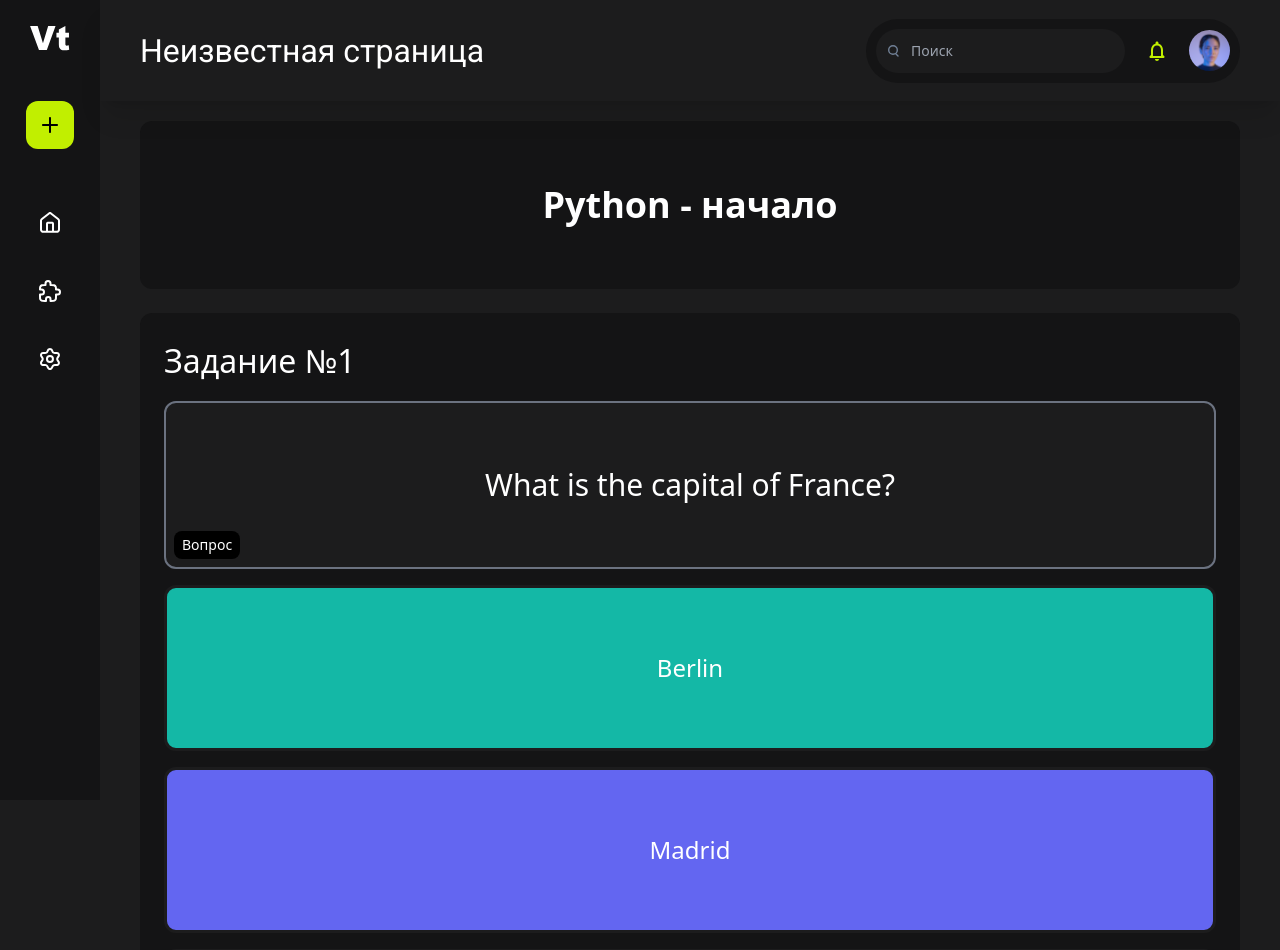
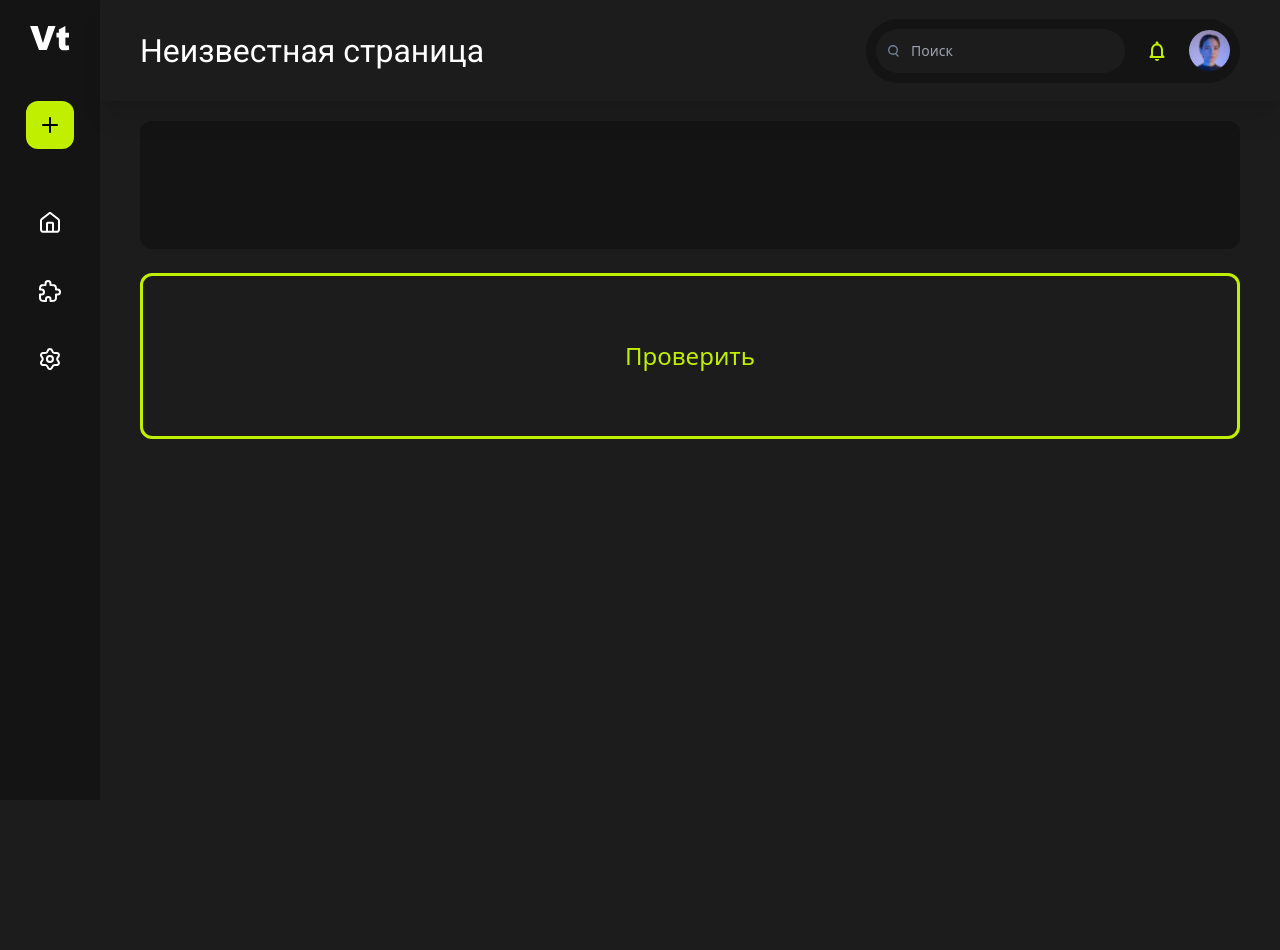
Before and after one commit to logickoff123/ProductValltest, a Next.js app: page /catalog/preview/ai_test/1 in a window 1280 px wide. Shown: the top 950 px of the page. After the commit the page ends 800 px from the top, so only its background shows below. Built offline with nearby package versions, Linux system fonts and the light colour scheme.

Commit message:
setupTestAlone + req

```diff
--- a/src/components/setup_test_alone/TestName/index.tsx
+++ b/src/components/setup_test_alone/TestName/index.tsx
@@ -1,9 +1,9 @@
 'use client';
 
-export const TestName: React.FC = () => {
+export const TestName = ({ name }: { name: string }) => {
   return (
     <div className="bg-[#141415] p-6 rounded-[24px] shadow-md mb-6">
-      <h1 className="text-3xl text-white font-bold mb-6">Название теста</h1>
+      <h1 className="text-3xl text-white font-bold mb-6">{name}</h1>
       <div className="flex gap-4">
 
         <button type="button" className="bg-[#1C1C1D] text-white text-lg px-4 py-3 rounded-[12px] hover:bg-[rgba(193,239,0,1)] hover:text-black transition duration-200 flex items-center justify-center group hover:scale-105 transform">
--- a/src/components/setup_test_alone/exercise/TaskForm/index.tsx
+++ b/src/components/setup_test_alone/exercise/TaskForm/index.tsx
@@ -6,9 +6,9 @@ import { useState } from 'react';
 interface TaskFormProps {
   taskNumber: number;
   question: string;
-  answers: { text: string; isCorrect: boolean }[];
+  answers: { value: string; is_correct: boolean }[];
   onQuestionChange: (question: string) => void;
-  onAnswersChange: (answers: { text: string; isCorrect: boolean }[]) => void;
+  onAnswersChange: (answers: { value: string; is_correct: boolean }[]) => void;
   onRemove: (taskNumber: number) => void;
 }
 
@@ -24,31 +24,31 @@ export const TaskForm: React.FC<TaskFormProps> = ({
     onRemove(taskNumber);
   };
 
-{/* Удаление ответа */}
+  {/* Удаление ответа */ }
   const handleRemoveAnswer = (index: number) => {
     const newAnswers = answers.filter((_, i) => i !== index);
     onAnswersChange(newAnswers);
   };
 
-{/* Добавление нового ответа */}
+  {/* Добавление нового ответа */ }
   const handleAddAnswer = () => {
-    onAnswersChange([...answers, { text: '', isCorrect: false }]);
+    onAnswersChange([...answers, { value: '', is_correct: false }]);
   };
 
-{/* Изменение текста ответа */}
+  {/* Изменение текста ответа */ }
   const handleAnswerChange = (index: number, value: string) => {
     const newAnswers = [...answers];
-    newAnswers[index].text = value;
+    newAnswers[index].value = value;
     onAnswersChange(newAnswers);
   };
-{/* Выбор правильного ответа */}
+  {/* Выбор правильного ответа */ }
   const handleToggleCorrect = (index: number) => {
     const newAnswers = [...answers];
-    newAnswers[index].isCorrect = !newAnswers[index].isCorrect;
+    newAnswers[index].is_correct = !newAnswers[index].is_correct;
     onAnswersChange(newAnswers);
   };
 
-{/* Автоматическое изменение высоты textarea */}
+  {/* Автоматическое изменение высоты textarea */ }
   const handleQuestionChange = (e: React.ChangeEvent<HTMLTextAreaElement>) => {
     onQuestionChange(e.target.value);
     e.target.style.height = 'auto';
@@ -69,10 +69,10 @@ export const TaskForm: React.FC<TaskFormProps> = ({
         <AnswerInput
           key={index}
           index={index}
-          value={answer.text}
+          value={answer.value}
           onChange={handleAnswerChange}
           onToggleCorrect={handleToggleCorrect}
-          isCorrect={answer.isCorrect}
+          isCorrect={answer.is_correct}
           onRemove={handleRemoveAnswer}
         />
       ))}
--- a/src/containers/preview_ai_test/index.tsx
+++ b/src/containers/preview_ai_test/index.tsx
@@ -18,63 +18,63 @@ export function PreviewAIContainer() {
     const problemsData = useTestSession((state) => state.problems)
     const testName = useTestSession((state) => state.testName)
 
-    // удалить ТЕСТОВАЯ DATA
+    // // удалить ТЕСТОВАЯ DATA
 
-    const randomName = 'Python - начало'
-    const problems: Problem[] = [
-        {
-            question: "What is the capital of France?",
-            answers: [
-                { value: "Berlin", is_correct: false },
-                { value: "Madrid", is_correct: false },
-                { value: "Paris", is_correct: true },
-                { value: "Rome", is_correct: false }
-            ]
-        },
-        {
-            question: "What is 2 + 2?",
-            answers: [
-                { value: "3", is_correct: false },
-                { value: "4", is_correct: true },
-                { value: "5", is_correct: false },
-                { value: "6", is_correct: false }
-            ]
-        },
-        {
-            question: "Which planet is known as the Red Planet?",
-            answers: [
-                { value: "Earth", is_correct: false },
-                { value: "Mars", is_correct: true },
-                { value: "Jupiter", is_correct: false },
-                { value: "Saturn", is_correct: false }
-            ]
-        },
-        {
-            question: "What is the largest ocean on Earth?",
-            answers: [
-                { value: "Atlantic Ocean", is_correct: false },
-                { value: "Indian Ocean", is_correct: false },
-                { value: "Arctic Ocean", is_correct: false },
-                { value: "Pacific Ocean", is_correct: true }
-            ]
-        },
-        {
-            question: "Who wrote 'Romeo and Juliet'?",
-            answers: [
-                { value: "Charles Dickens", is_correct: false },
-                { value: "Mark Twain", is_correct: false },
-                { value: "William Shakespeare", is_correct: true },
-                { value: "Jane Austen", is_correct: false }
-            ]
-        }
-    ];
-    //
+    // const randomName = 'Python - начало'
+    // const problems: Problem[] = [
+    //     {
+    //         question: "What is the capital of France?",
+    //         answers: [
+    //             { value: "Berlin", is_correct: false },
+    //             { value: "Madrid", is_correct: false },
+    //             { value: "Paris", is_correct: true },
+    //             { value: "Rome", is_correct: false }
+    //         ]
+    //     },
+    //     {
+    //         question: "What is 2 + 2?",
+    //         answers: [
+    //             { value: "3", is_correct: false },
+    //             { value: "4", is_correct: true },
+    //             { value: "5", is_correct: false },
+    //             { value: "6", is_correct: false }
+    //         ]
+    //     },
+    //     {
+    //         question: "Which planet is known as the Red Planet?",
+    //         answers: [
+    //             { value: "Earth", is_correct: false },
+    //             { value: "Mars", is_correct: true },
+    //             { value: "Jupiter", is_correct: false },
+    //             { value: "Saturn", is_correct: false }
+    //         ]
+    //     },
+    //     {
+    //         question: "What is the largest ocean on Earth?",
+    //         answers: [
+    //             { value: "Atlantic Ocean", is_correct: false },
+    //             { value: "Indian Ocean", is_correct: false },
+    //             { value: "Arctic Ocean", is_correct: false },
+    //             { value: "Pacific Ocean", is_correct: true }
+    //         ]
+    //     },
+    //     {
+    //         question: "Who wrote 'Romeo and Juliet'?",
+    //         answers: [
+    //             { value: "Charles Dickens", is_correct: false },
+    //             { value: "Mark Twain", is_correct: false },
+    //             { value: "William Shakespeare", is_correct: true },
+    //             { value: "Jane Austen", is_correct: false }
+    //         ]
+    //     }
+    // ];
+    // //
 
-    useEffect(() => {
-        setProblems(problems)
-        setTestName(randomName)
+    // useEffect(() => {
+    //     setProblems(problems)
+    //     setTestName(randomName)
 
-    }, []);
+    // }, []);
 
     const handleCheckResults = () => {
         useTestSession.getState().checkResults();
--- a/src/containers/setup_test_alone/index.tsx
+++ b/src/containers/setup_test_alone/index.tsx
@@ -1,20 +1,70 @@
 'use client';
 
-import { useState } from 'react';
+import { useEffect, useState } from 'react';
+import { useRouter } from "next/navigation";
 import { TaskForm } from '@/components/setup_test_alone/exercise/TaskForm';
 import { AddTaskButton } from '@/components/setup_test_alone/AddTaskButton';
 import { TestName } from '@/components/setup_test_alone/TestName';
+import { useTestCreateAlone } from '@/store/create_test/CreateTestAlone';
+import { useMutation } from '@tanstack/react-query';
+import axios from 'axios';
+import { useTestSession } from '@/store/TestSession/useTestSession';
+
+
 
 interface Task {
   question: string;
-    answers: { text: string; isCorrect: boolean }[];
+  answers: { value: string; is_correct: boolean }[];
 }
 
 
 export const CreateTestContainer: React.FC = () => {
+
+  const router = useRouter();
+
+  // провяю, запостил ли юзер тест
+  // const [isPost, setIsPost] = useState(false)
+
+  // создание теста и заполнение инфо
+  const testName = useTestCreateAlone((state) => state.creationInfo.name)
+  const setInfo = useTestCreateAlone((state) => state.setInfo)
+  const isTestProblemsValid = useTestCreateAlone((state) => state.isTestProblemsValid())
+
+  // передача данных в TestSession
+  const setProblems = useTestSession((state) => state.setProblems)
+  const setTestName = useTestSession((state) => state.setTestName)
+
+  // запрос на сервер расккомментить и вставить внутрь mutateFn
+  // const response = await axios.post("/api/CreateTestAlone", creationInfo);
+  // return response.data; // ожидаю, что сервер вернет объект с id
+  const { mutate, isPending } = useMutation({
+    mutationFn: async () => {
+      // return axios.post("/api/CreateTestAlone", creationInfo); // <-- ❌ Отключаем реальный запрос
+
+      // ✅ Эмулируем серверный ответ с задержкой 1 сек
+      return new Promise((resolve) => {
+        setTimeout(() => {
+          resolve({ id: "test123" }); // Принудительно задаем ID теста
+        }, 1000);
+      });
+    },
+    onSuccess: (data) => {
+      if (data.id) {
+        setProblems(tasks);
+        setTestName(testName);
+        router.push(`/catalog/preview/ai_test/${data.id}`);
+      }
+    },
+    onError: (error) => {
+      console.error("Ошибка при создании теста:", error);
+    },
+  });
+
+
+  // СОЗДАНИЕ ЗАДАНИЙ
   const [tasks, setTasks] = useState<Task[]>([]);
 
-{/* Добавление нового задания */}
+  {/* Добавление нового задания */ }
   const handleAddTask = () => {
     const newTask: Task = {
       question: '',
@@ -23,29 +73,38 @@ interface Task {
     setTasks([...tasks, newTask]);
   };
 
-{/* Удаление задания */}
+  {/* Удаление задания */ }
   const handleRemoveTask = (taskNumber: number) => {
     const newTasks = tasks.filter((_, index) => index !== taskNumber - 1);
     setTasks(newTasks);
   };
 
-{/* Обновление вопроса в задании */}
+  {/* Обновление вопроса в задании */ }
   const handleQuestionChange = (index: number, question: string) => {
     const newTasks = [...tasks];
     newTasks[index].question = question;
     setTasks(newTasks);
   };
 
-{/* Обновление ответов в задании */}
-    const handleAnswersChange = (index: number, answers: { text: string; isCorrect: boolean }[]) => {
+  {/* Обновление ответов в задании */ }
+  const handleAnswersChange = (index: number, answers: { value: string; is_correct: boolean }[]) => {
     const newTasks = [...tasks];
     newTasks[index].answers = answers;
     setTasks(newTasks);
   };
 
+  // хук на создание теста в testSession + передача данных на сервер
+  const handleCreateTest = () => {
+    // setIsPost(true)
+    mutate();
+  };
+  useEffect(() => {
+    setInfo({ problems: tasks })
+  }, [tasks])
+
   return (
     <div className="min-h-screen">
-        <TestName />
+      <TestName name={testName} />
 
       {tasks.map((task, index) => (
         <TaskForm
@@ -62,6 +121,21 @@ interface Task {
       <div className="mt-4">
         <AddTaskButton onClick={handleAddTask} />
       </div>
+
+      {!isTestProblemsValid &&
+        <div className="w-full py-8 flex justify-center text-center items-center rounded-xl text-red-500 border-2 bg-mainBackground border-red-500">
+          <p>Необходимо, чтобы у каждого задания был хотя бы два варианта ответа, один из которых правильный</p>
+        </div>
+      }
+
+
+
+      <button
+        disabled={isPending || !isTestProblemsValid}
+        className={`mt-10 text-lg flex px-[12px] w-fit h-[42px] justify-center items-center rounded-[12px] ${isTestProblemsValid ? "bg-[rgba(193,239,0,1)] text-black" : "bg-gray-500 text-gray-300 cursor-not-allowed"}`}
+        onClick={handleCreateTest}>
+        Создать тест
+      </button>
     </div>
   );
 };
```
Also changed, not shown: src/components/create_test_alone/mainDir_look_here/TestSettinsAlone.tsx (+1 -53 lines), src/store/create_test/CreateTestAlone.ts (+12 -2 lines). Lines whose indentation alone changed are shown as unchanged.
